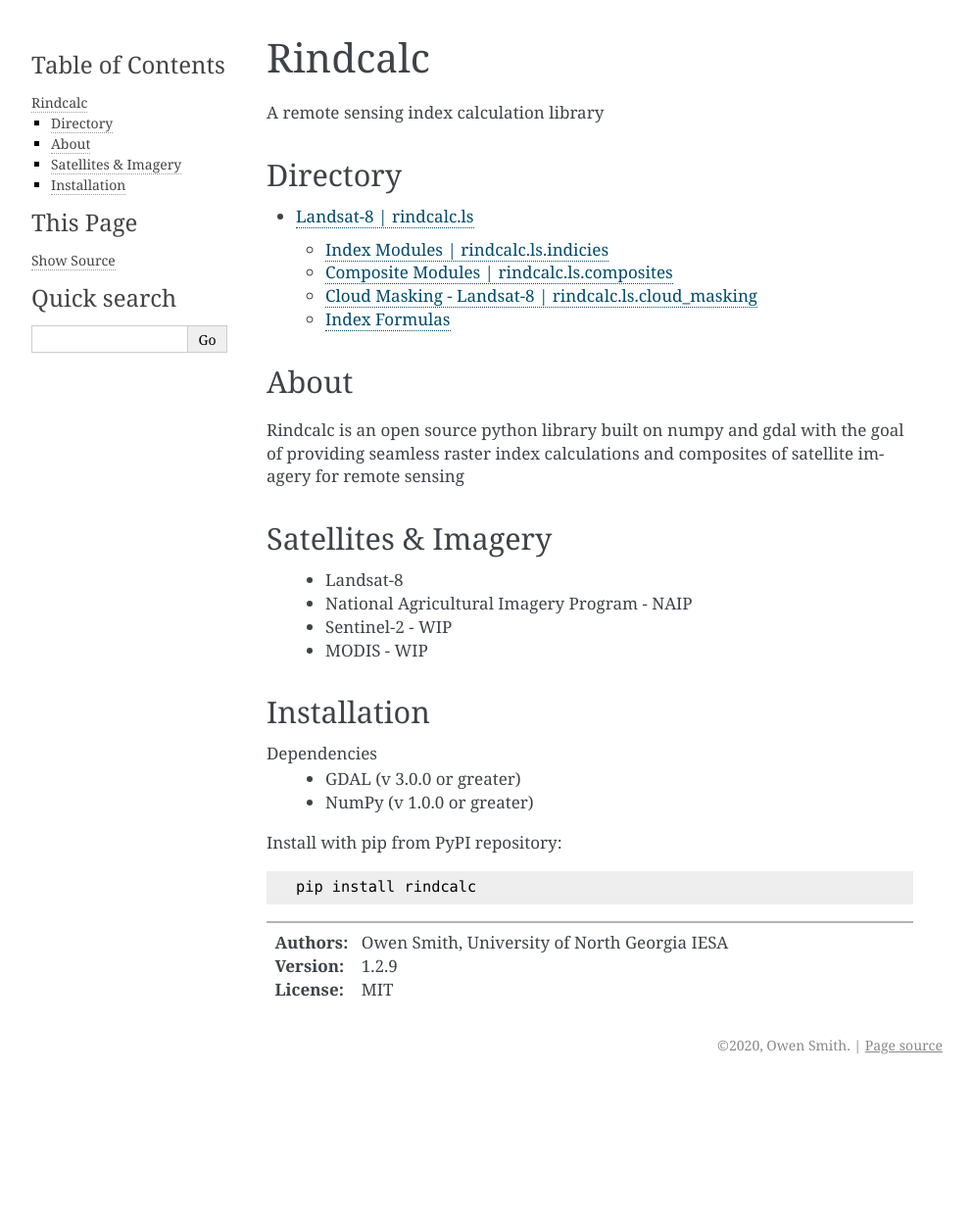
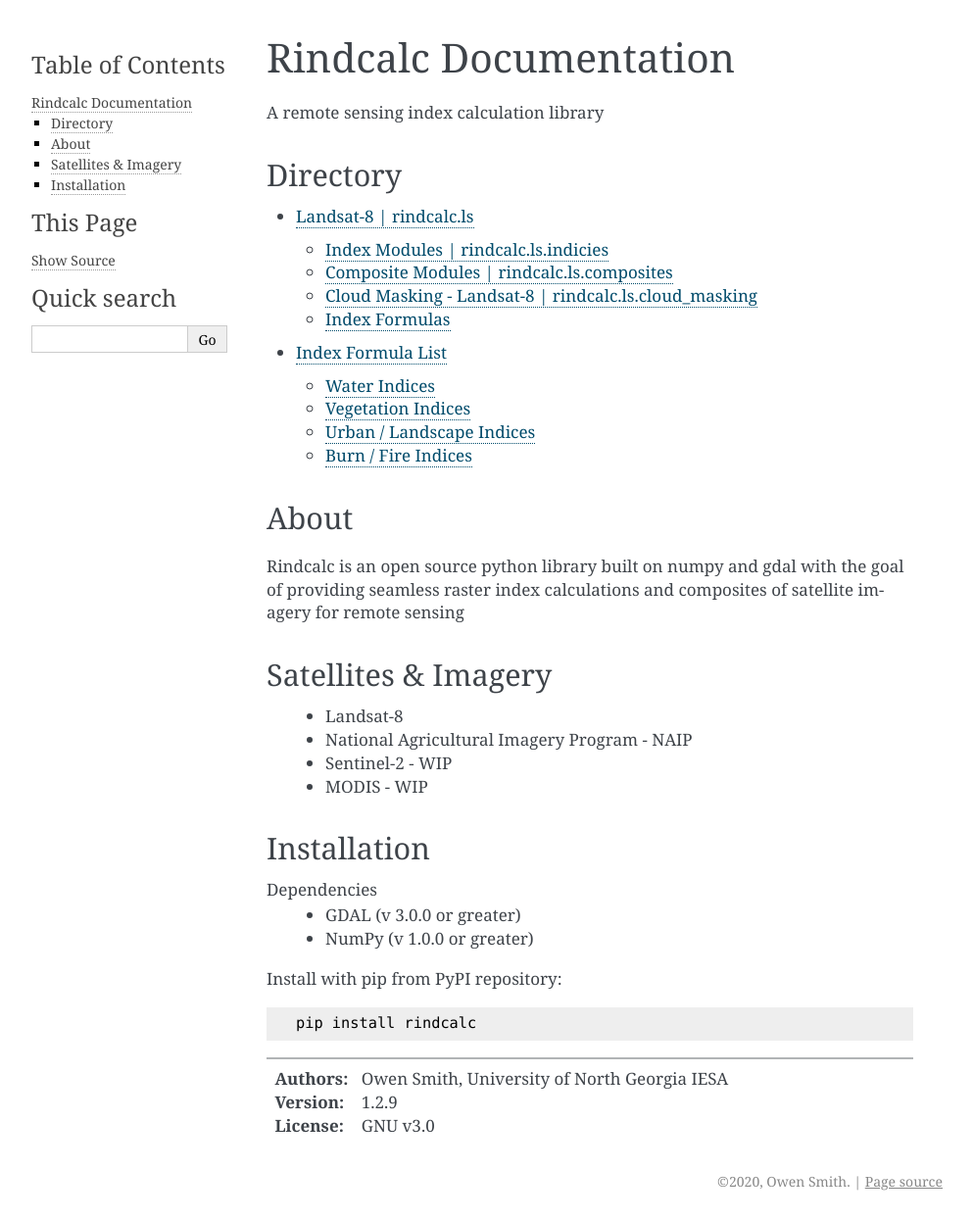
Before and after one commit to ocsmit/rindcalc, a Sphinx documentation site: the page built from docs/source/index.rst, in a window 1280 px wide and 1245 px high. Shown: the whole window at 98% size, without its empty margins (148-1141 px from the left). Built offline with Sphinx 7.4.7, drawn with Linux system fonts in a browser that asks for light colours.

Commit message:
Add index formula list to toctree

```diff
--- a/docs/source/index.rst
+++ b/docs/source/index.rst
@@ -1,5 +1,5 @@
-Rindcalc
-========
+Rindcalc Documentation
+======================
 A remote sensing index calculation library
 
 Directory
@@ -9,6 +9,7 @@
    :maxdepth: 2
 
    Landsat-8
+   Index Formula List
 
 About
 -----
@@ -39,4 +40,4 @@
 
 :Authors: Owen Smith, University of North Georgia IESA
 :Version: 1.2.9
-:License: MIT
+:License: GNU v3.0
```
